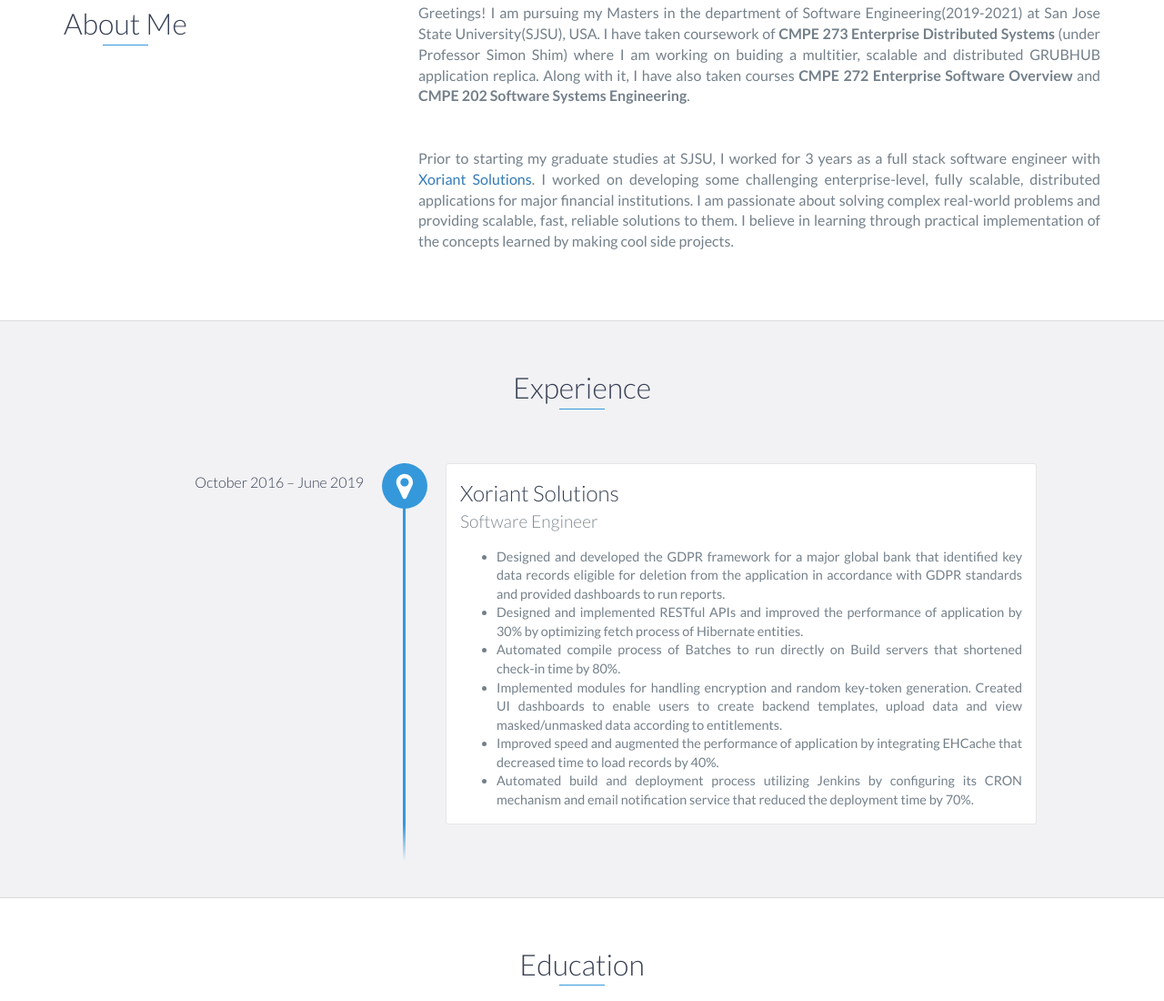
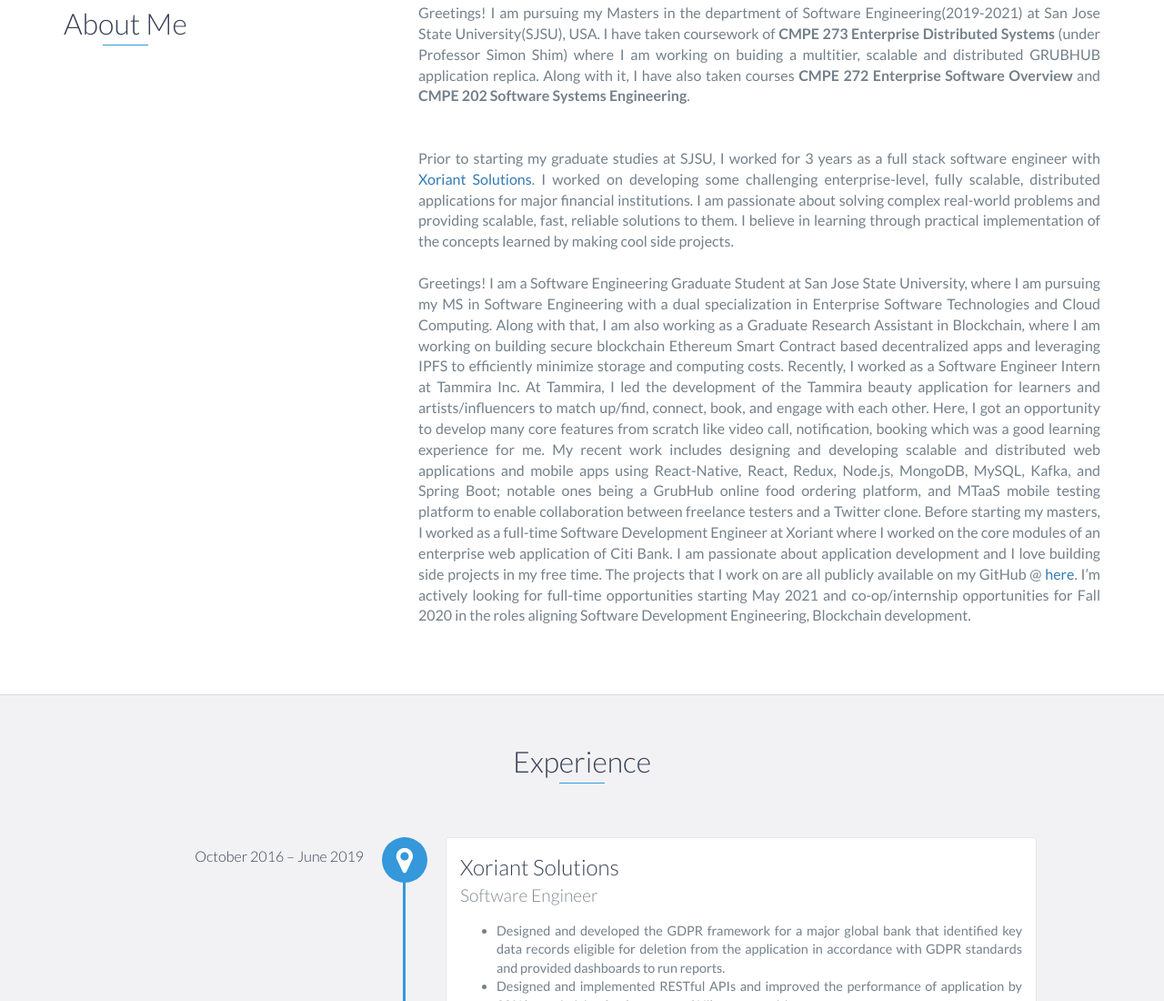
Before and after one commit to shubh08/my-portfolio, a website: page index.html in a window 1280 px wide. Shown: the part 872-1972 px from the top of the page at 91% size. Drawn offline with nearby package versions, Linux system fonts and the light colour scheme.

Commit message:
Update index.html

```diff
--- a/index.html
+++ b/index.html
@@ -80,6 +80,15 @@
                         institutions. I am passionate about solving complex real-world problems and providing scalable,
                         fast, reliable solutions to them. I believe in learning through practical implementation of the
                         concepts learned by making cool side projects.</p>
+                    <br/>
+                    <p>
+                  Greetings!    I am a Software Engineering Graduate Student at San Jose State University, where I am pursuing my MS in Software Engineering with a dual specialization in Enterprise Software Technologies and Cloud Computing.
+Along with that, I am also working as a Graduate Research Assistant in Blockchain, where I am working on building secure blockchain Ethereum Smart Contract based decentralized apps and leveraging IPFS to efficiently minimize storage and computing costs. Recently, I worked as a Software Engineer Intern at Tammira Inc. At Tammira, I led the development of the Tammira beauty application for learners and artists/influencers to match up/find, connect, book, and engage with each other. Here, I got an opportunity to develop many core features from scratch like video call, notification, booking which was a good learning experience for me.
+My recent work includes designing and developing scalable and distributed web applications and mobile apps using React-Native, React, Redux, Node.js, MongoDB, MySQL, Kafka, and Spring Boot; notable ones being a GrubHub online food ordering platform, and MTaaS mobile testing platform to enable collaboration between freelance testers and a Twitter clone.
+Before starting my masters, I worked as a full-time Software Development Engineer at Xoriant where I worked on the core modules of an enterprise web application of Citi Bank. I am passionate about application development and I love building side projects in my free time.
+The projects that I work on are all publicly available on my GitHub @ <a href="https://github.com/shubh08">here</a>.
+I’m actively looking for full-time opportunities starting May 2021 and co-op/internship opportunities for Fall 2020 in the roles aligning Software Development Engineering, Blockchain development.
+                    </p>
 
                 </div>
             </div>
```
